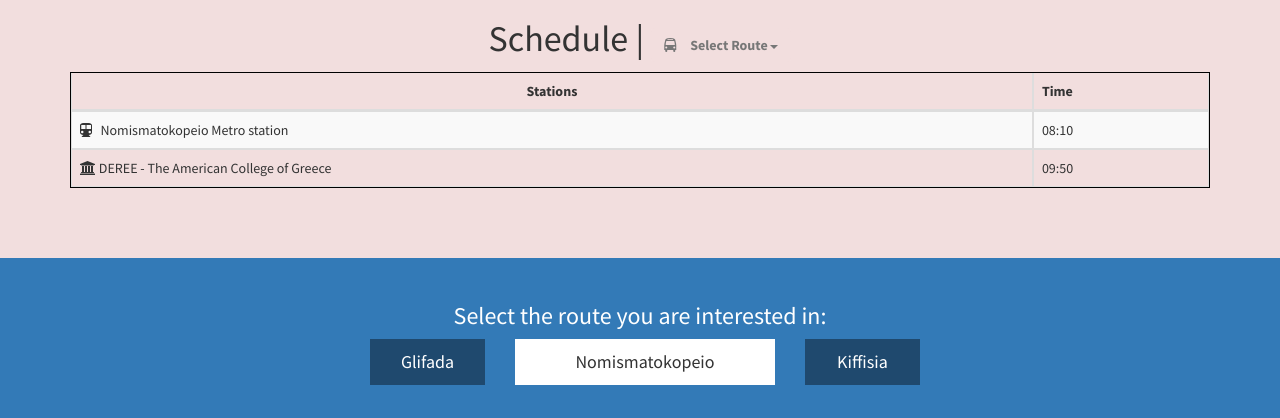
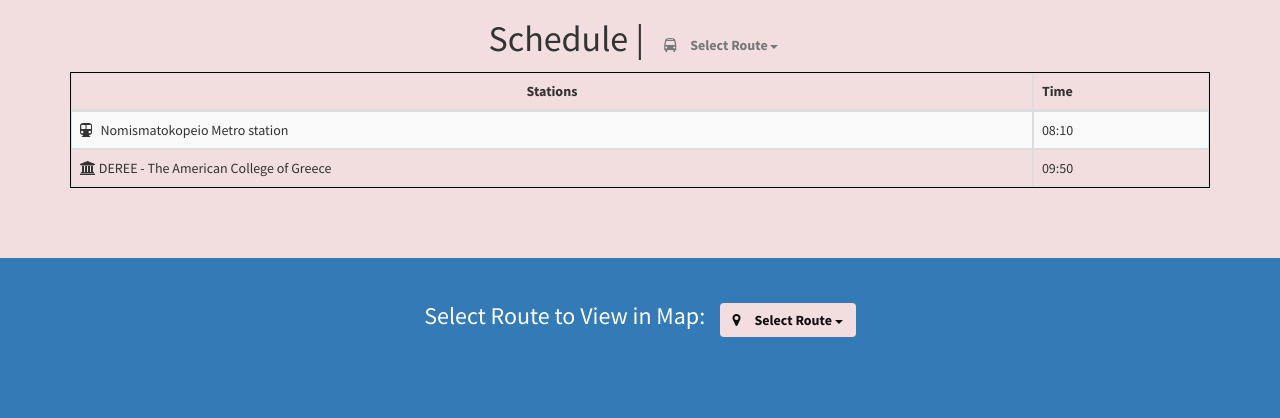
Before and after one commit to PadawanTony/BusTracker, a PHP site: template app/Views/welcome.php in a window 1280 px wide. Shown: the part 1043-1461 px from the top of the page. Run offline with PHP 8.4, Linux system fonts and the light colour scheme; the template is opened without the code that fills it, so the values that code supplies are empty; some libraries are stand-ins or nearby versions.

Commit message:
BugFix: Change call-to-action section to dropdown

```diff
--- a/app/Views/welcome.php
+++ b/app/Views/welcome.php
@@ -341,29 +341,31 @@
 
         <div class="row">
             <div class="col-xs-12 text-center">
-	            <h3>Select the route you are interested in:</h3>
+	            <h3>Select Route to View in Map: &nbsp;
+		            <small>
+			            <div class="dropdown" id="dropdownForMap">
+				            <button class="btn bg-danger dropdown-toggle" type="button" id="dropdownMenu2" data-toggle="dropdown" aria-haspopup="true" aria-expanded="true">
+					            <i class="fa fa-map-marker"></i>
+					            <strong> &nbsp; &nbsp; Select Route </strong>
+					            <span class="caret"></span>
+				            </button>
+				            <ul class="dropdown-menu" aria-labelledby="dropdownMenu2">
+					            <li class="parentGlifadaMap"><a> Glifada </a></li>
+					            <li class="parentNomMap"><a> Nomismatokopeio </a></li>
+					            <li class="parentKifissiaMap"><a> Kifissia</a></li>
+					            <li role="separator" class="divider"></li>
+				            </ul>
+		                </div>
+		            </small>
+	            </h3>
             </div>
 	    </div>
-	    <div class="row col-md-offset-3">
-	        <div class="col-xs-12 col-sm-4 col-md-2 center-block">
-		        <a href="#" class="col-xs-12 btn btn-lg btn-dark">Glifada</a>
-		    </div>
-		    <div class="col-xs-12 col-sm-4 center-block">
-			    <a href="#" class="col-xs-12 btn btn-lg btn-light">Nomismatokopeio</a>
-		    </div>
-		    <div class="col-xs-12 col-sm-4 col-md-2 center-block">
-			    <a href="#" class=" col-xs-12 btn btn-lg btn-dark">Kiffisia</a>
-		    </div>
 
-
-
-	    </div>
 
     </div>
 </aside>
 
 <!-- Map -->
-<!--<section id="contact" class="map">-->
 
 	<div id="googleMap"></div>
 
@@ -372,7 +374,7 @@
 
 <!-- Footer -->
 <footer id="contact">
-    <div class="container ddd">
+    <div class="container">
         <div class="row">
             <div class="col-lg-10 col-lg-offset-1 text-center">
                 <h4><strong><?= $this->e($title) ?></strong>
```
